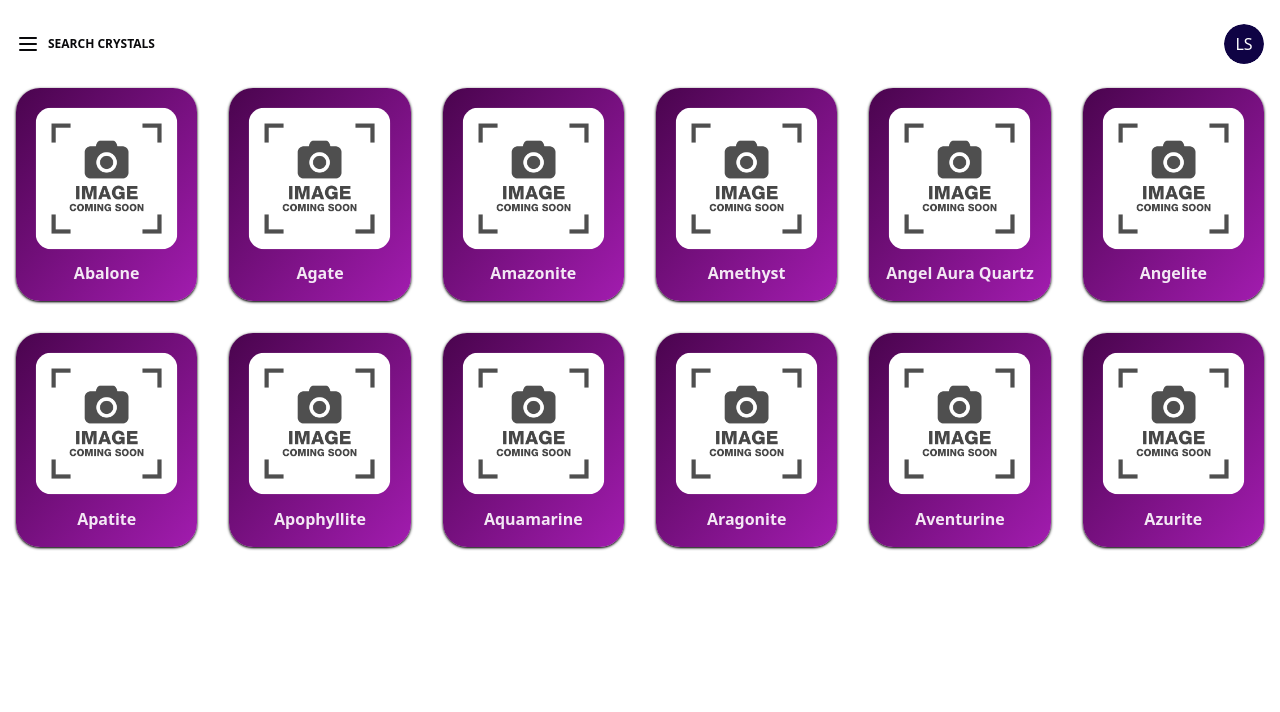
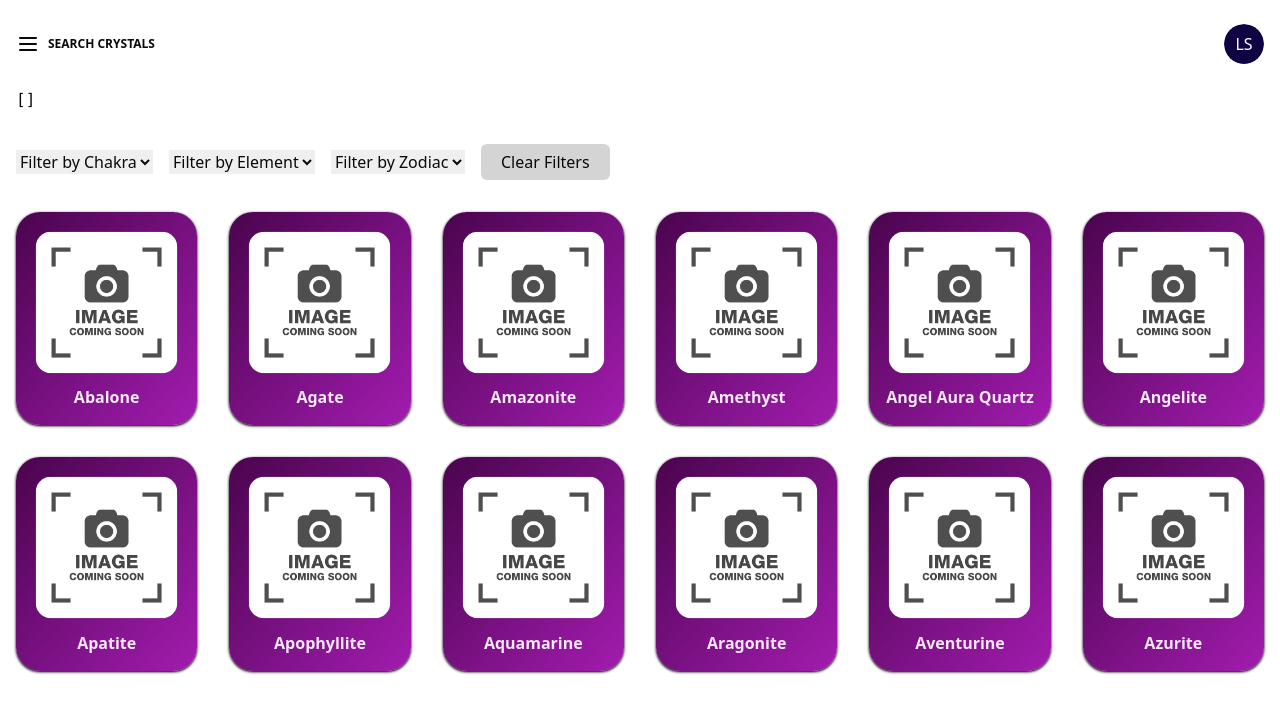
Before and after one commit to LacunaStrategies/crystalchronicles, a Next.js app: page /app/crystals in a window 1280 px wide. Shown: the top 712 px of the page. Built offline with nearby package versions, Linux system fonts and the light colour scheme.

Commit message:
Update index.tsx
Added filter inputs
Added filter function
Added useEffect to update filteredCrystals state

```diff
--- a/pages/app/crystals/index.tsx
+++ b/pages/app/crystals/index.tsx
@@ -18,9 +18,41 @@ export const Crystals = () => {
         zodiac: ''
     })
 
+    const filterCrystals = () => {
+
+        // If no filters are set, return empty array
+        if (filters.search === '' && filters.chakra === '' && filters.element === '' && filters.zodiac === '')
+            return []
+
+        // Return a filtered array
+        const crystalsToReturn = crystals.filter(
+            // If crystal fails any of the filter checks, exclude it from the array
+            (crystal) => {
+                let includeCrystal = true
+
+                if (filters.search !== '' && !crystal.name.includes(filters.search)) includeCrystal = false
+                if (filters.chakra !== '' && !crystal.chakras?.includes(filters.chakra)) includeCrystal = false
+                if (filters.element !== '' && !crystal.elements?.includes(filters.element)) includeCrystal = false
+                if (filters.zodiac !== '' && !crystal.zodiacs?.includes(filters.zodiac)) includeCrystal = false
+
+                return includeCrystal
+            }
+        )
+
+        return crystalsToReturn
+
+    }
+
+    useEffect(() => {
+        setFilteredCrystals(filterCrystals())
+    }, [filters, crystals])
+
     return (
         <AdminLayout pageName="Search Crystals">
-            {/* <div className="py-8 space-x-4">
+            <div>
+                <pre>{JSON.stringify(filteredCrystals, null, 4)}</pre>
+            </div>
+            <div className="py-8 space-x-4">
                 <select
                     name="chakra"
                     id="chakra"
@@ -77,7 +109,7 @@ export const Crystals = () => {
                 >
                     Clear Filters
                 </button>
-            </div> */}
+            </div>
             <div className="grid grid-cols-2 sm:grid-cols-3 md:grid-cols-4 xl:grid-cols-6 gap-8">
                 {
                     crystals.map((crystal) => {
```
